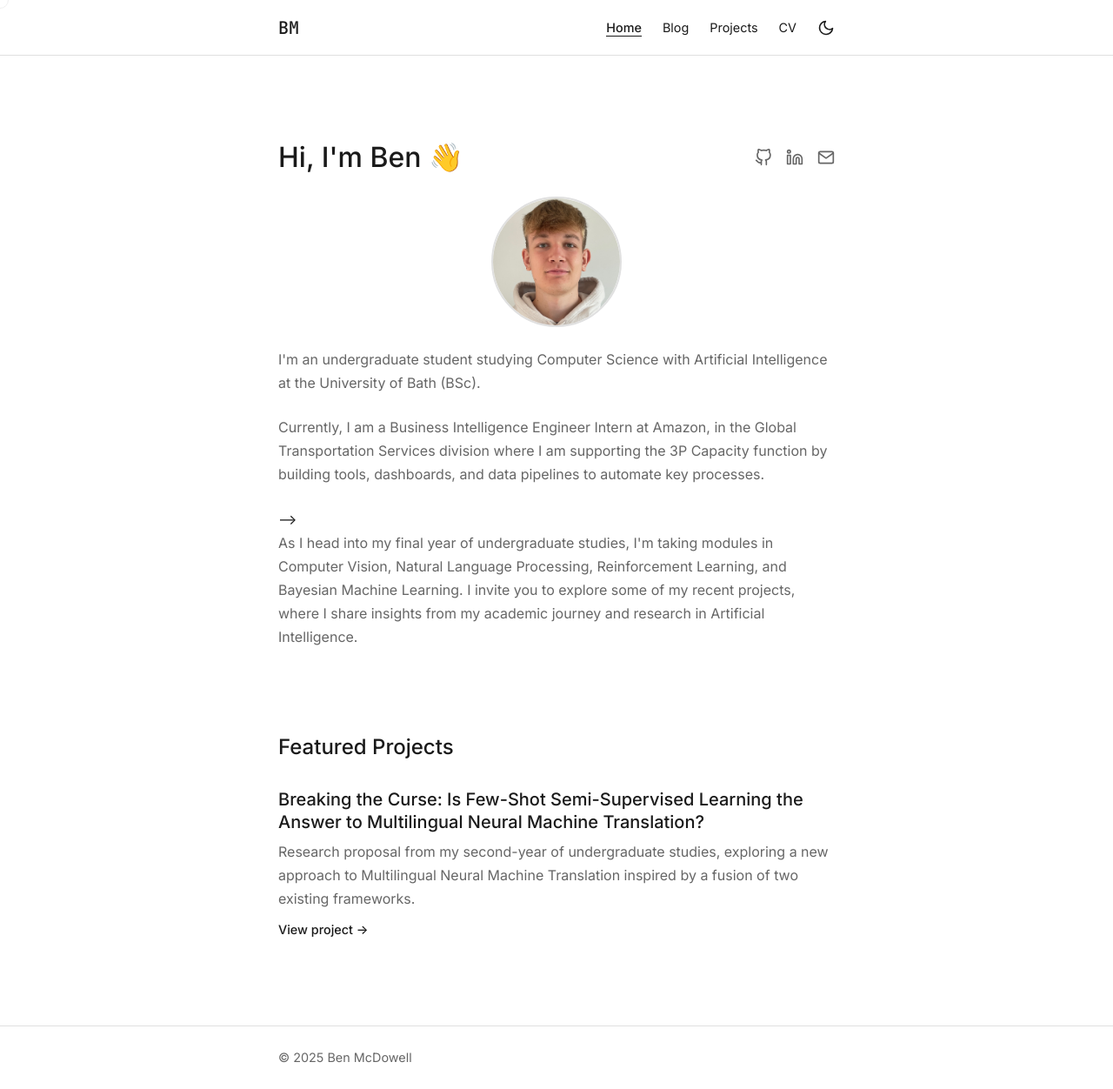
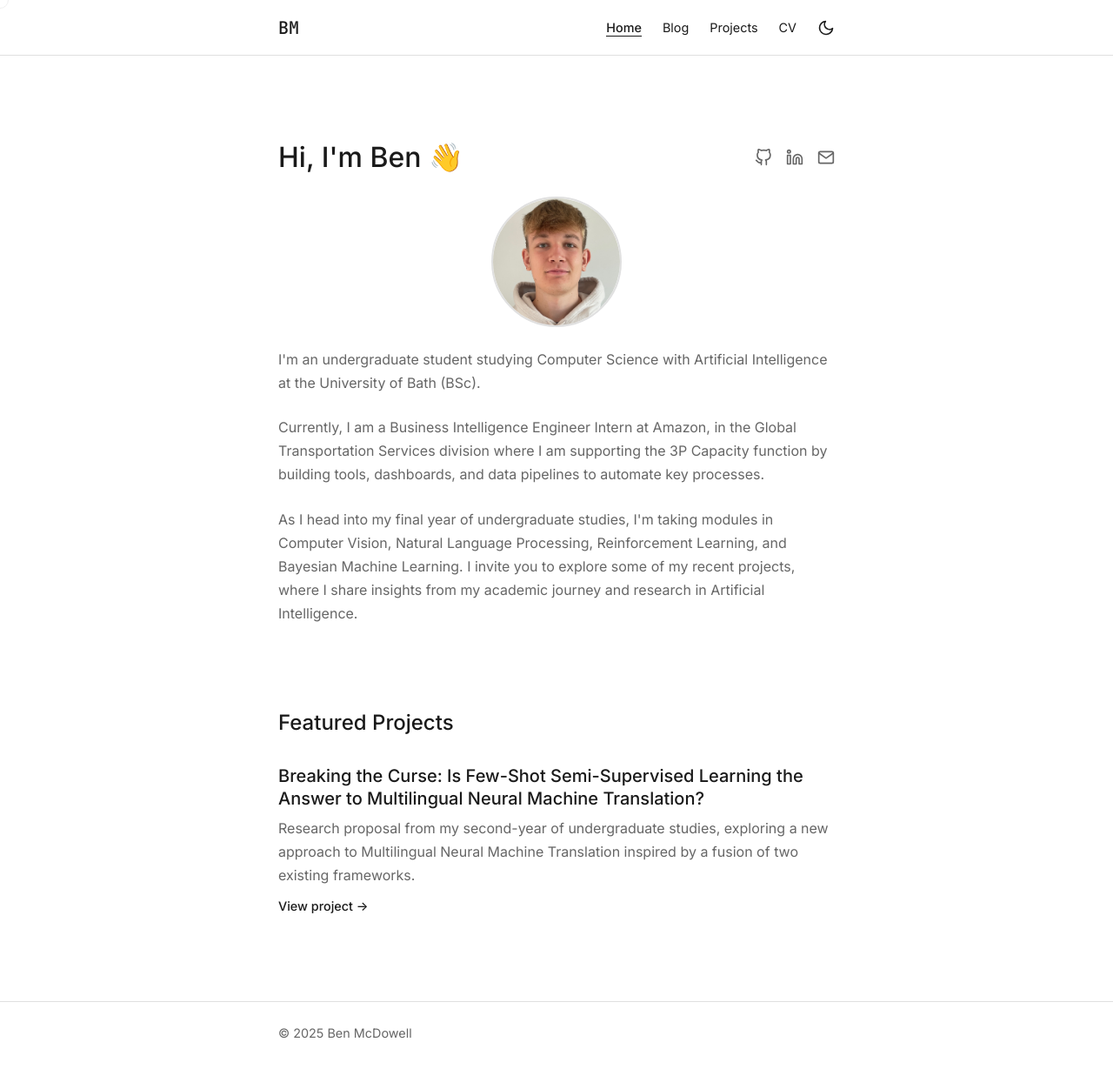
Before and after one commit to bmcd243/bmcd243.github.io, a Jekyll site: the page built from index.html, in a window 1280 px wide. Shown: the whole page at 87% size. Built offline with Jekyll 4.4.1, drawn with Linux system fonts in a browser that asks for light colours; after the commit the page ends 1225 px from its top, so only the background shows below that.

Commit message:
fixed erroneous arrow on home page

```diff
--- a/index.html
+++ b/index.html
@@ -51,7 +51,7 @@ home_active: true
 
                 <p>
                     Currently, I am a Business Intelligence Engineer Intern at Amazon, in the Global Transportation Services division where I am supporting the 3P Capacity function by building tools, dashboards, and data pipelines to automate key processes.
-                </p> -->
+                </p>
 
 <!--
                 <p>
```
